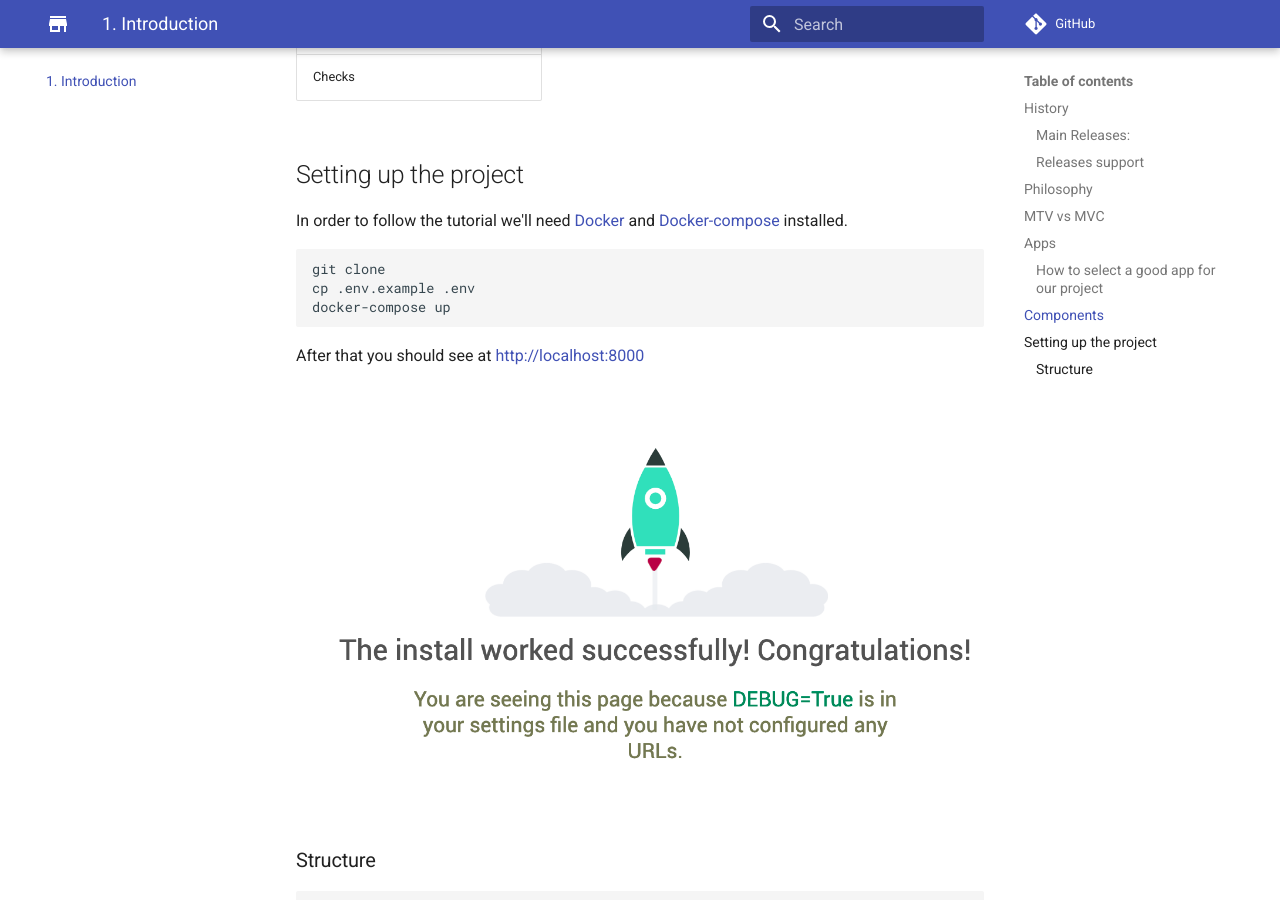
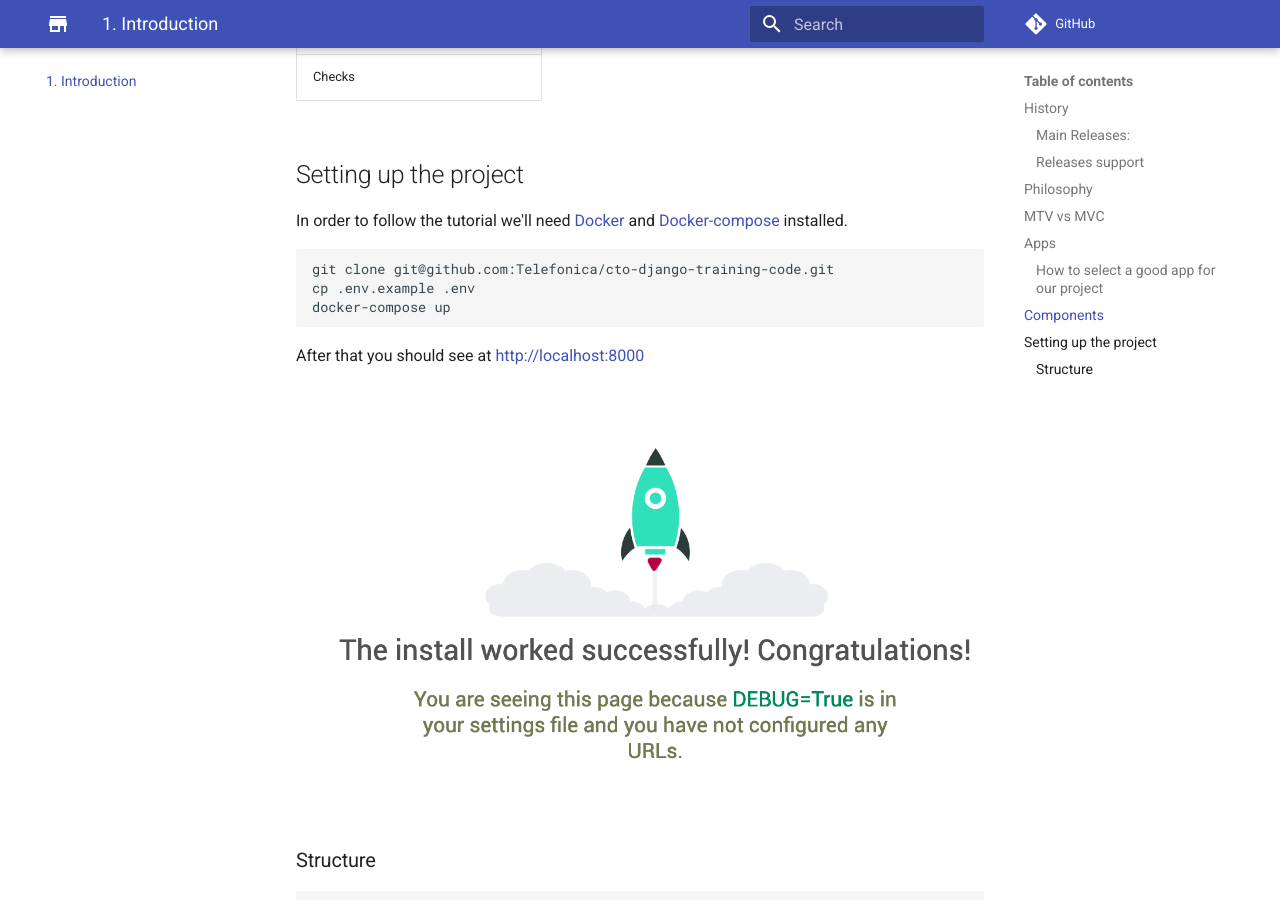
Before and after one commit to dchimeno/cto-django-training-docs, an MkDocs documentation site: the page built from docs/introduction.md, in a window 1280 px wide and 900 px high, scrolled down 5302 px. Built offline with MkDocs 1.6.1 and Material for MkDocs 9.7.7, drawn with Linux system fonts in a browser that asks for light colours; emoji names are drawn with the system emoji font; comment, search, counter and statistics services are not loaded.

Commit message:
add repo

`````diff
--- a/docs/introduction.md
+++ b/docs/introduction.md
@@ -147,7 +147,7 @@ In order to follow the tutorial we'll need [Docker](https://www.docker.com/get-s
 
 
 ````bash
-git clone
+git clone git@github.com:Telefonica/cto-django-training-code.git
 cp .env.example .env
 docker-compose up
 
`````
